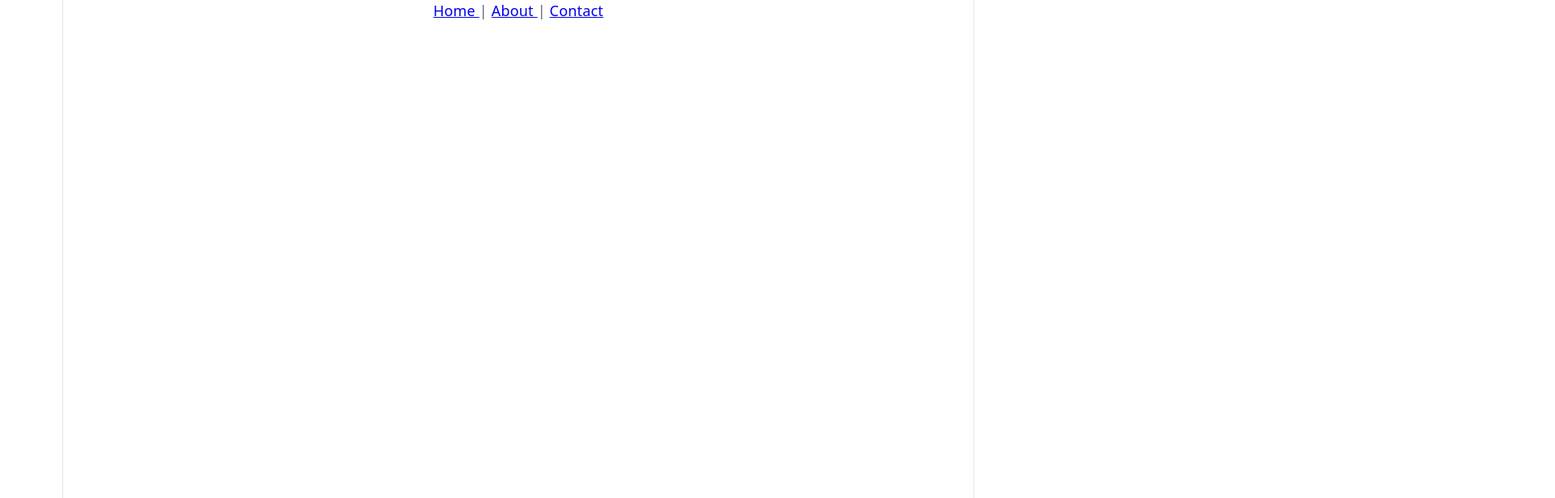
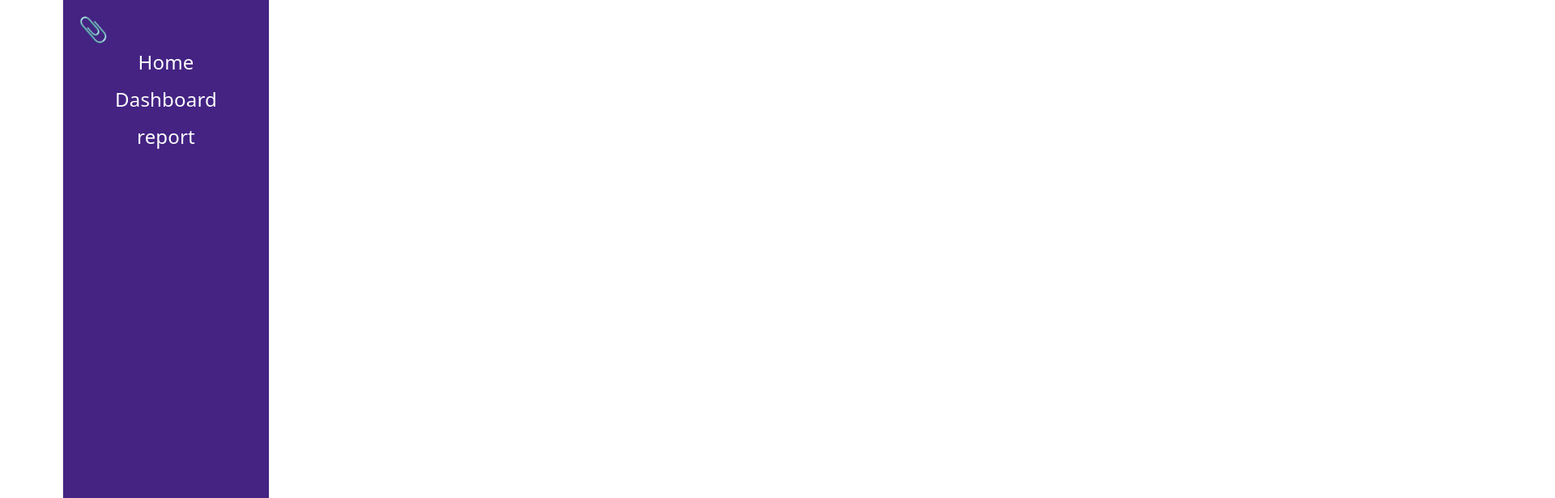
Before and after one commit to 1nuc/dashboard_load_profile, a React (Vite) app: page / in a window 1280 px wide. Shown: the top 616 px of the page at 81% size, 1920 px wide, since content can reach past the window. Built offline with nearby package versions, Linux system fonts and the light colour scheme.

Commit message:
save update

```diff
--- a/src/App.css
+++ b/src/App.css
@@ -1,184 +1,10 @@
-.counter {
-  font-size: 16px;
-  padding: 5px 10px;
-  border-radius: 5px;
-  color: var(--accent);
-  background: var(--accent-bg);
-  border: 2px solid transparent;
-  transition: border-color 0.3s;
-  margin-bottom: 24px;
-
-  &:hover {
-    border-color: var(--accent-border);
-  }
-  &:focus-visible {
-    outline: 2px solid var(--accent);
-    outline-offset: 2px;
-  }
+.App {
+  width: 220vw;
+  height: 100vh;
+  background-color: white;
+  display:flex ;
 }
-
-.hero {
-  position: relative;
-
-  .base,
-  .framework,
-  .vite {
-    inset-inline: 0;
-    margin: 0 auto;
-  }
-
-  .base {
-    width: 170px;
-    position: relative;
-    z-index: 0;
-  }
-
-  .framework,
-  .vite {
-    position: absolute;
-  }
-
-  .framework {
-    z-index: 1;
-    top: 34px;
-    height: 28px;
-    transform: perspective(2000px) rotateZ(300deg) rotateX(44deg) rotateY(39deg)
-      scale(1.4);
-  }
-
-  .vite {
-    z-index: 0;
-    top: 107px;
-    height: 26px;
-    width: auto;
-    transform: perspective(2000px) rotateZ(300deg) rotateX(40deg) rotateY(39deg)
-      scale(0.8);
-  }
+body {
+  margin: 0;
+  padding: 0;
 }
-
-#center {
-  display: flex;
-  flex-direction: column;
-  gap: 25px;
-  place-content: center;
-  place-items: center;
-  flex-grow: 1;
-
-  @media (max-width: 1024px) {
-    padding: 32px 20px 24px;
-    gap: 18px;
-  }
-}
-
-#next-steps {
-  display: flex;
-  border-top: 1px solid var(--border);
-  text-align: left;
-
-  & > div {
-    flex: 1 1 0;
-    padding: 32px;
-    @media (max-width: 1024px) {
-      padding: 24px 20px;
-    }
-  }
-
-  .icon {
-    margin-bottom: 16px;
-    width: 22px;
-    height: 22px;
-  }
-
-  @media (max-width: 1024px) {
-    flex-direction: column;
-    text-align: center;
-  }
-}
-
-#docs {
-  border-right: 1px solid var(--border);
-
-  @media (max-width: 1024px) {
-    border-right: none;
-    border-bottom: 1px solid var(--border);
-  }
-}
-
-#next-steps ul {
-  list-style: none;
-  padding: 0;
-  display: flex;
-  gap: 8px;
-  margin: 32px 0 0;
-
-  .logo {
-    height: 18px;
-  }
-
-  a {
-    color: var(--text-h);
-    font-size: 16px;
-    border-radius: 6px;
-    background: var(--social-bg);
-    display: flex;
-    padding: 6px 12px;
-    align-items: center;
-    gap: 8px;
-    text-decoration: none;
-    transition: box-shadow 0.3s;
-
-    &:hover {
-      box-shadow: var(--shadow);
-    }
-    .button-icon {
-      height: 18px;
-      width: 18px;
-    }
-  }
-
-  @media (max-width: 1024px) {
-    margin-top: 20px;
-    flex-wrap: wrap;
-    justify-content: center;
-
-    li {
-      flex: 1 1 calc(50% - 8px);
-    }
-
-    a {
-      width: 100%;
-      justify-content: center;
-      box-sizing: border-box;
-    }
-  }
-}
-
-#spacer {
-  height: 88px;
-  border-top: 1px solid var(--border);
-  @media (max-width: 1024px) {
-    height: 48px;
-  }
-}
-
-.ticks {
-  position: relative;
-  width: 100%;
-
-  &::before,
-  &::after {
-    content: '';
-    position: absolute;
-    top: -4.5px;
-    border: 5px solid transparent;
-  }
-
-  &::before {
-    left: 0;
-    border-left-color: var(--border);
-  }
-  &::after {
-    right: 0;
-    border-right-color: var(--border);
-  }
-}
--- a/src/App.jsx
+++ b/src/App.jsx
@@ -4,20 +4,17 @@ import viteLogo from './assets/vite.svg'
 import heroImg from './assets/hero.png'
 import { BrowserRouter, Routes, Route, Link } from 'react-router-dom'
 import './App.css'
+import Sidebar from './components/sidebar'
 
 function App() {
   const [count, setCount] = useState(0)
 
   return (
-    <>
-    < BrowserRouter>
-      <nav>
-        < Link to ="/" > Home </Link> | {" "}
-        < Link to ="/about" > About </Link> | {" "}
-        < Link to ="/contact" > Contact </Link>
-      </nav>
-    < /BrowserRouter>
-    </>
+    <div className= "App">
+      <BrowserRouter>
+        <Sidebar/>
+      </BrowserRouter>
+    </div>
   )
 }
 
--- /dev/null
+++ b/src/components/sidebar.css
@@ -0,0 +1,52 @@
+.side{
+  width: 45px;
+  overflow: hidden;
+}
+.side.active{
+  width: 230px;
+  height: 100vh;
+  background-color: #442383;
+  display: flex;
+  flex-direction: column;
+  padding: 16px 12px;
+  transition: width 0.25s ease;
+}
+.side button{
+  background: none;
+  border: none;
+  border-radius: 10px;
+  width: 50px;
+  height: 40px;
+  cursor: pointer;
+  font-size: 30px;
+}
+
+.side button:hover{
+  background: #e9e9e9;
+}
+
+.side.active ul{
+  list-style: none;
+  padding: 0;
+  margin: 0;
+  display: flex;
+  flex-direction: column;
+  gap: 4px;
+}
+.side.active ul li a{
+  display: block;
+  padding: 8px 10px;
+  border-radius: 6px;
+  text-decoration: none;
+  color: white;
+  font-size: 24px;
+  white-space: nowrap;
+}
+.side.active ul li a:hover{
+  background: #442399;
+}
+
+
+.side ul{
+  display: none;
+}
--- /dev/null
+++ b/src/components/sidebar.jsx
@@ -0,0 +1,18 @@
+import { BrowserRouter, Link, Routes, Route } from 'react-router-dom'
+import { useState } from 'react';
+import './sidebar.css'
+
+export default function Sidebar(){
+  const [active, setActive] =useState(true);
+
+  return(
+    <nav className= {`side ${active? "active": "" }`}>
+          <button onClick={() => setActive(!active)}> 📎 </button>
+          <ul>
+              <li><Link to ="/"> Home</Link></li>
+              <li><Link to ="/dashboard"> Dashboard</Link></li>
+              <li><Link to ="/report"> report</Link></li>
+          </ul>
+    </nav>
+  )
+}
--- a/src/index.css
+++ b/src/index.css
@@ -34,7 +34,7 @@
   :root {
     --text: #9ca3af;
     --text-h: #f3f4f6;
-    --bg: #16171d;
+    --bg: white;
     --border: #2e303a;
     --code-bg: #1f2028;
     --accent: #c084fc;
```
